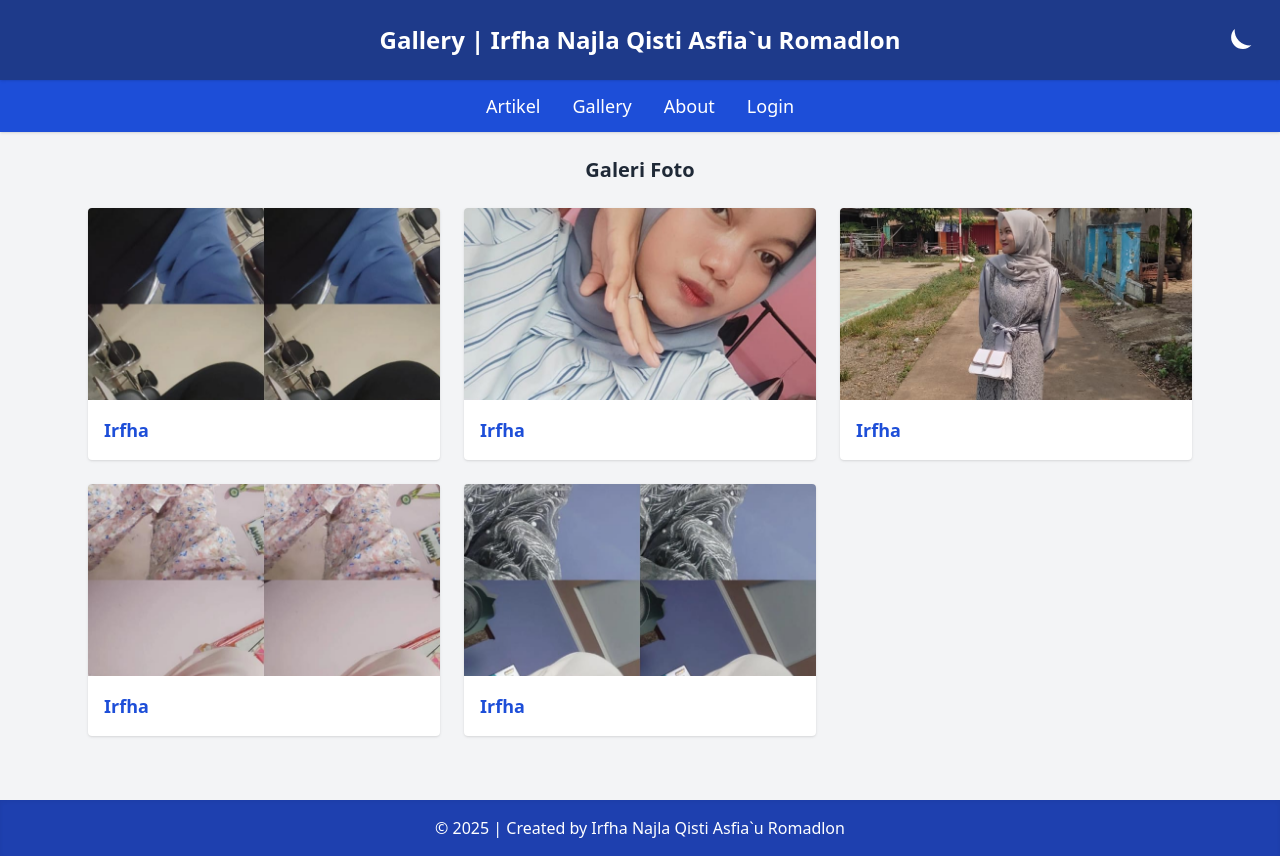
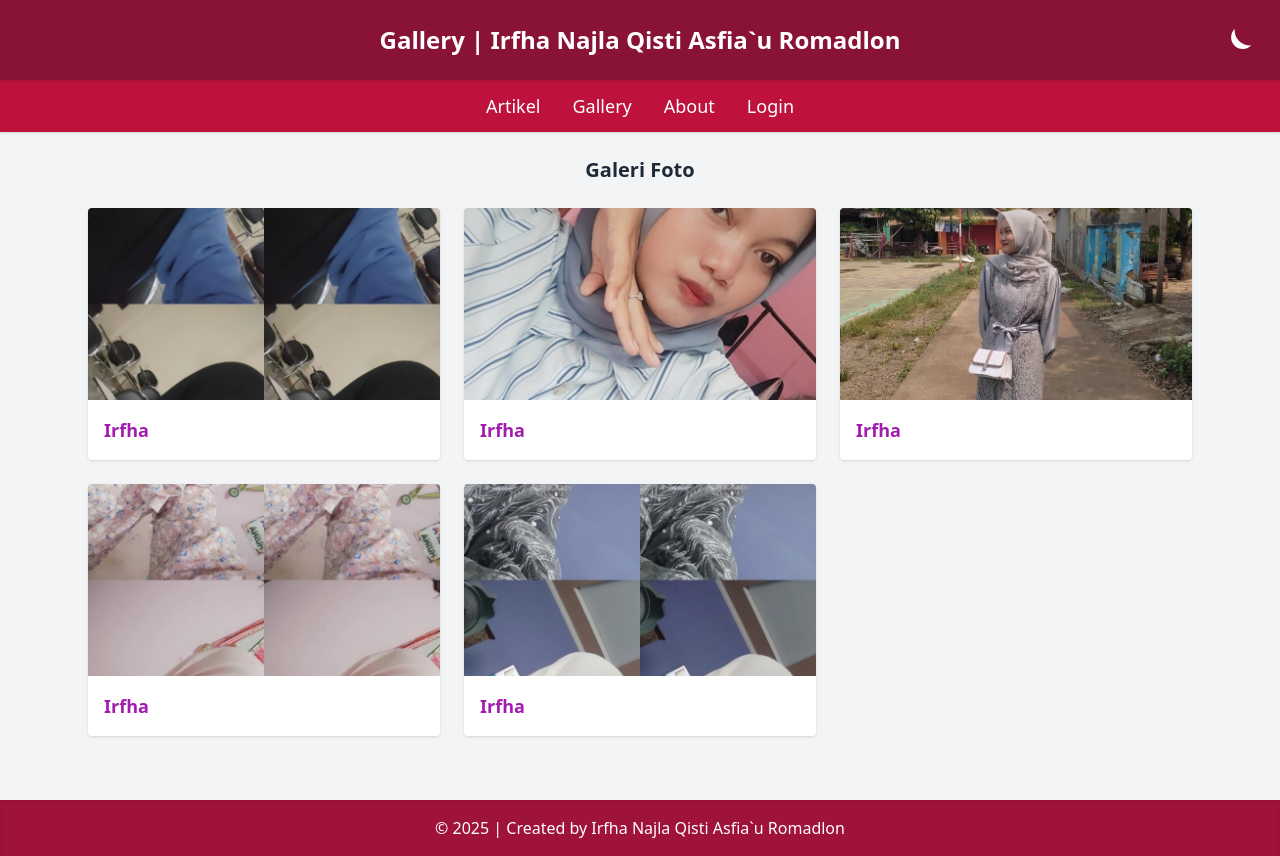
Before and after one commit to irfha05/personal-web, a PHP site: page /gallery.php in a window 1280 px wide. Run offline with PHP 8.4, Linux system fonts and the light colour scheme; data comes from the database, SQL or seed files in the repository; some libraries are stand-ins or nearby versions.

Commit message:
Add files via upload

```diff
--- a/about.php
+++ b/about.php
@@ -33,7 +33,7 @@
 <body class="bg-gray-100 dark:bg-gray-900 text-gray-800 dark:text-gray-100 font-sans transition-all duration-300">
 
     <!-- Header -->
-    <header class="relative bg-blue-900 dark:bg-gray-800 text-white text-center p-6 text-2xl font-bold shadow">
+    <header class="relative bg-teal-900 dark:bg-gray-800 text-white text-center p-6 text-2xl font-bold shadow">
         About Me | Irfha Najla Qisti Asfia`u Romadlon
         <button onclick="toggleDarkMode()" class="absolute right-6 top-6 text-white hover:scale-110 transition"
             title="Toggle Theme">
@@ -49,7 +49,7 @@
     </header>
 
     <!-- Navigation -->
-    <nav class="bg-blue-700 dark:bg-gray-700 text-white py-3 shadow">
+    <nav class="bg-teal-700 dark:bg-gray-700 text-white py-3 shadow">
         <ul class="flex justify-center space-x-8 font-medium text-lg">
             <li><a href="index.php" class="hover:underline">Artikel</a></li>
             <li><a href="gallery.php" class="hover:underline">Gallery</a></li>
@@ -117,7 +117,7 @@
     </main>
 
     <!-- Footer -->
-    <footer class="bg-blue-800 dark:bg-gray-800 text-white text-center py-4 mt-10 shadow-inner">
+    <footer class="bg-teal-800 dark:bg-gray-800 text-white text-center py-4 mt-10 shadow-inner">
         &copy; <?php echo date('Y'); ?> | Created by Irfha Najla Qisti Asfia`u Romadlon
     </footer>
 
--- a/admin/beranda_admin.php
+++ b/admin/beranda_admin.php
@@ -64,7 +64,7 @@ $data = array_reverse($data);
 </head>
 <body class="bg-gray-100 dark:bg-gray-900 text-gray-800 dark:text-gray-100 min-h-screen font-sans">
 
-<header class="relative bg-blue-900 dark:bg-gray-800 text-white text-center py-6 shadow">
+<header class="relative bg-fuchsia-900 dark:bg-gray-800 text-white text-center py-6 shadow">
     <h1 class="text-3xl font-bold">Halaman Administrator</h1>
     <button onclick="toggleDarkMode()" class="absolute right-6 top-6 text-white hover:scale-110 transition"
             title="Toggle Theme">
@@ -119,7 +119,7 @@ $data = array_reverse($data);
     </main>
 </div>
 
-<footer class="bg-blue-800 dark:bg-gray-800 text-white text-center py-4 mt-10 shadow-inner">
+<footer class="bg-fuchsia-800 dark:bg-gray-800 text-white text-center py-4 mt-10 shadow-inner">
     &copy; <?php echo date('Y'); ?> | Created by Irfha Najla Qisti Asfia`u Romadlon
 </footer>
 
--- a/gallery.php
+++ b/gallery.php
@@ -33,7 +33,7 @@
 <body class="bg-gray-100 dark:bg-gray-900 text-gray-800 dark:text-gray-100 font-sans transition-all duration-300">
 
     <!-- Header -->
-    <header class="relative bg-blue-900 dark:bg-gray-800 text-white text-center p-6 text-2xl font-bold shadow">
+    <header class="relative bg-rose-900 dark:bg-gray-800 text-white text-center p-6 text-2xl font-bold shadow">
         Gallery | Irfha Najla Qisti Asfia`u Romadlon
         <!-- Dark mode toggle button -->
         <button onclick="toggleDarkMode()" class="absolute right-6 top-6 text-white hover:scale-110 transition"
@@ -52,7 +52,7 @@
     </header>
 
     <!-- Navigation -->
-    <nav class="bg-blue-700 dark:bg-gray-700 text-white py-3 shadow">
+    <nav class="bg-rose-700 dark:bg-gray-700 text-white py-3 shadow">
         <ul class="flex justify-center space-x-8 font-medium text-lg">
             <li><a href="index.php" class="hover:underline">Artikel</a></li>
             <li><a href="gallery.php" class="hover:underline">Gallery</a></li>
@@ -72,7 +72,7 @@
                 echo "<div class='bg-white dark:bg-gray-800 rounded shadow overflow-hidden transform hover:scale-105 transition duration-300'>";
                 echo "<img src='images/{$data['foto']}' class='w-full h-48 object-cover' alt='Gambar'>";
                 echo "<div class='p-4'>";
-                echo "<h3 class='text-lg font-semibold text-blue-700 dark:text-blue-400'>" . htmlspecialchars($data['judul']) . "</h3>";
+                echo "<h3 class='text-lg font-semibold text-fuchsia-700 dark:text-blue-400'>" . htmlspecialchars($data['judul']) . "</h3>";
                 echo "</div></div>";
             }
             ?>
@@ -80,7 +80,7 @@
     </main>
 
     <!-- Footer -->
-    <footer class="bg-blue-800 dark:bg-gray-800 text-white text-center py-4 mt-10 shadow-inner">
+    <footer class="bg-rose-800 dark:bg-gray-800 text-white text-center py-4 mt-10 shadow-inner">
         &copy; <?php echo date('Y'); ?> | Created by Irfha Najla Qisti Asfia`u Romadlon
     </footer>
 
--- a/index.php
+++ b/index.php
@@ -60,7 +60,7 @@ $query = mysqli_query($db, $sql);
 </head>
 <body class="bg-gray-100 dark:bg-gray-900 text-gray-800 dark:text-gray-100 font-sans transition-all duration-300">
 
-    <header class="relative bg-blue-900 dark:bg-gray-800 text-white text-center p-6 text-2xl font-bold shadow">
+    <header class="relative bg-red-900 dark:bg-gray-800 text-white text-center p-6 text-2xl font-bold shadow">
         Personal Web | Irfha Najla Qisti Asfia`u Romadlon
         <button onclick="toggleDarkMode()" class="absolute right-6 top-6 text-white hover:scale-110 transition" title="Toggle Theme">
             <svg id="icon-moon" xmlns="http://www.w3.org/2000/svg" class="w-10 h-10 fill-current" viewBox="0 0 24 24">
@@ -72,7 +72,7 @@ $query = mysqli_query($db, $sql);
         </button>
     </header>
 
-    <nav class="bg-blue-700 dark:bg-gray-700 text-white py-3 shadow">
+    <nav class="bg-red-700 dark:bg-gray-700 text-white py-3 shadow">
         <ul class="flex justify-center space-x-8 font-medium text-lg">
             <li><a href="index.php" class="hover:underline">Artikel</a></li>
             <li><a href="gallery.php" class="hover:underline">Gallery</a></li>
@@ -172,7 +172,7 @@ $query = mysqli_query($db, $sql);
         </aside>
     </main>
 
-    <footer class="bg-blue-800 dark:bg-gray-800 text-white text-center py-4 mt-10 shadow-inner">
+    <footer class="bg-red-800 dark:bg-gray-800 text-white text-center py-4 mt-10 shadow-inner">
         &copy; <?php echo date('Y'); ?> | Created by Irfha Najla Qisti Asfia`u Romadlon
     </footer>
 </body>
```
Also changed, not shown: images/6864e8ed44e4b_Midjourney_  Friendly, futuristic robot with gifts and online shopping icons_.jpeg (added).
